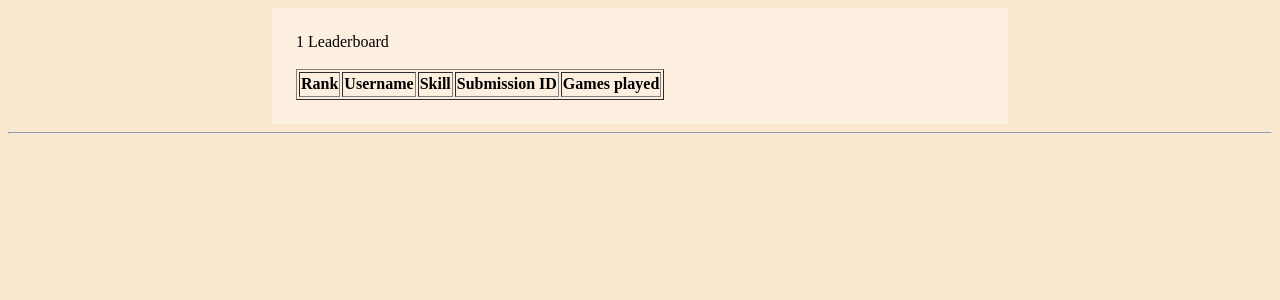
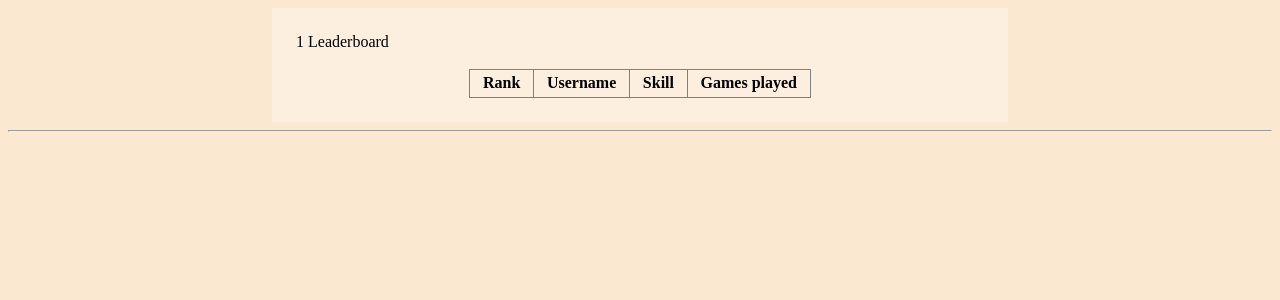
Before and after one commit to aerique/aiweb, a Django app: page /aiweb/1/rank/ in a window 1280 px wide. Shown: the part 36-336 px from the top of the page. Run offline with Django 3.2, Linux system fonts and the light colour scheme; data that the repository does not hold is empty; parts of the project's set-up code (start-up, migrations or seed data) failed here and were passed over.

Commit message:
add some css, modify a few html templates

```diff
--- a/web/aiweb/aiweb_templates/rank.html
+++ b/web/aiweb/aiweb_templates/rank.html
@@ -2,7 +2,7 @@
 
 {% block content %}
 <p> {{ gamename }} Leaderboard </p>
-<table border="1">
+<table border="1" class="center">
 <tr>
 <th>
 Rank
@@ -12,9 +12,6 @@ Username
 </th>
 <th>
 Skill
-</th>
-<th>
-Submission ID
 </th>
 <th>
 Games played
@@ -33,9 +30,6 @@ Games played
 {{ player.skill }}
 </td>
 <td>
-{{ player.submission_id }}
-</td>
-<td>
 {{ player.games_played }}
 </td>
 </tr>
--- a/web/aiweb/aiweb_templates/results.html
+++ b/web/aiweb/aiweb_templates/results.html
@@ -4,9 +4,7 @@
 	<th>game</th>
 <!--	<th>player_names</th> -->
 	<th>ranks</th>
-	<th>scores</th>
 	<th>errors</th>
-	<th>game_message</th>
 	<th>replay</th>
 	{% for result in results_list %}
 		<tr>
@@ -14,12 +12,11 @@
 <!--
 		<td>{{result.result.player_names}}</td>
 -->
-		<td>
+		<td class="left">
 			{% for player in result.playerlines %}
 				{{ player|safe }} <br>
 			{% endfor %}
 		</td>
-		<td>{{result.result.scores}}</td>
 		<td>
 			{% if result.error%}
 				<pre>
@@ -28,7 +25,6 @@
 			{% endif %}
 			<p> {{result.result.errors}} </p>
 		</td>
-		<td>{{result.result.game_message}}</td>
 		<td><a href="/aiweb/replay/{{ result.result.replay }}/">{{ result.result.replay }}</a></td>
 		</tr>
 	{% endfor %}
--- a/web/aiweb/static/aiweb/style.css
+++ b/web/aiweb/static/aiweb/style.css
@@ -30,3 +30,39 @@ body
    line-height: 1.3em;
    background-color: rgba(255,255,255,0.3);
 }
+
+
+P.center { text-align: center }
+H1 { text-align: center }
+H2 { text-align: center }
+TABLE { text-align: center }
+table.center {
+	margin-left:auto;
+	margin-right:auto;
+}
+
+table {
+	border-collapse: collapse;
+}
+
+td {
+   padding-left: 0.8em;
+   padding-right: 0.8em;
+   padding-top: 0.2em;
+   padding-bottom: 0.2em;
+}
+
+td.left {
+   padding-left: 0.8em;
+   padding-right: 0.8em;
+   padding-top: 0.2em;
+   padding-bottom: 0.2em;
+   text-align: left;
+}
+
+th {
+   padding-left: 0.8em;
+   padding-right: 0.8em;
+   padding-top: 0.2em;
+   padding-bottom: 0.2em;
+}
```
Also changed, not shown: web/aiweb/aiweb_templates/Ants_problem.html (+14 -15 lines).
